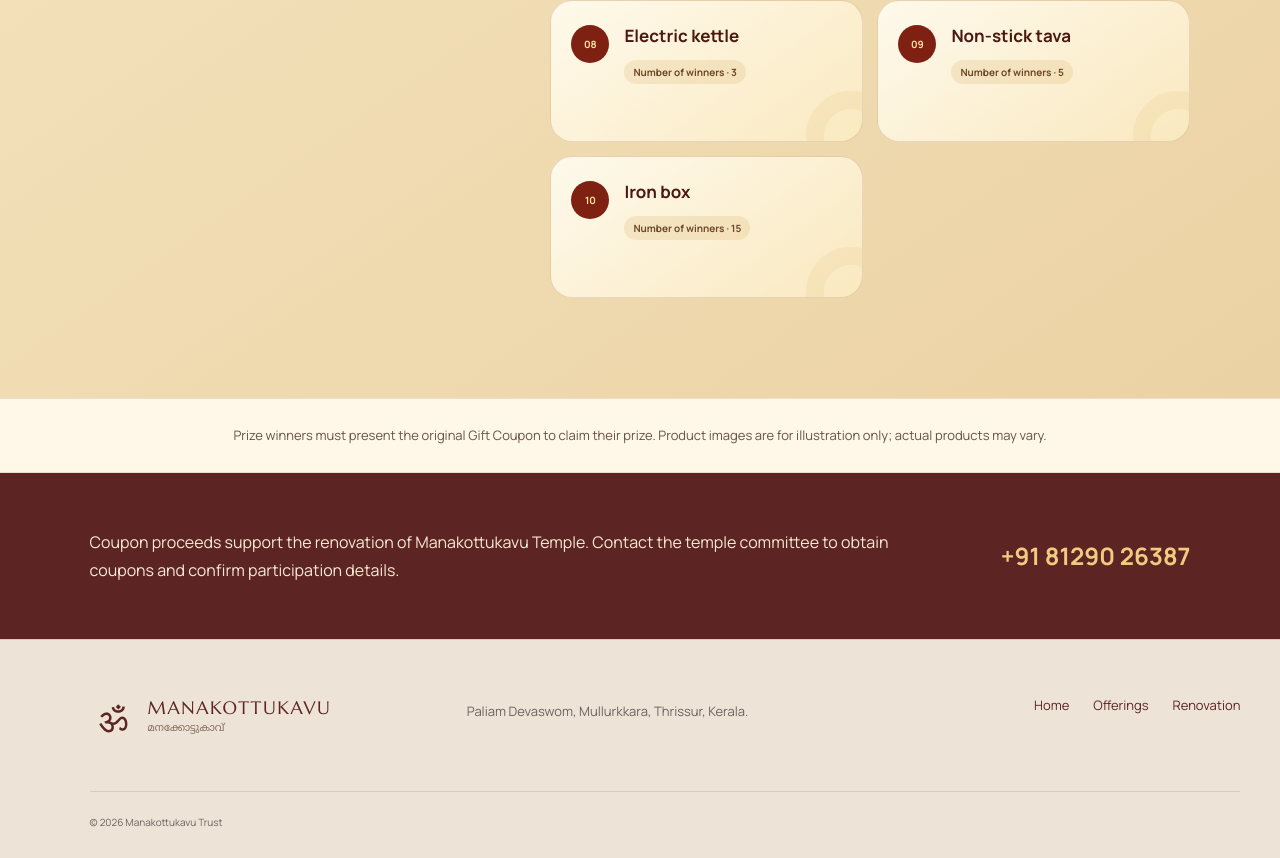
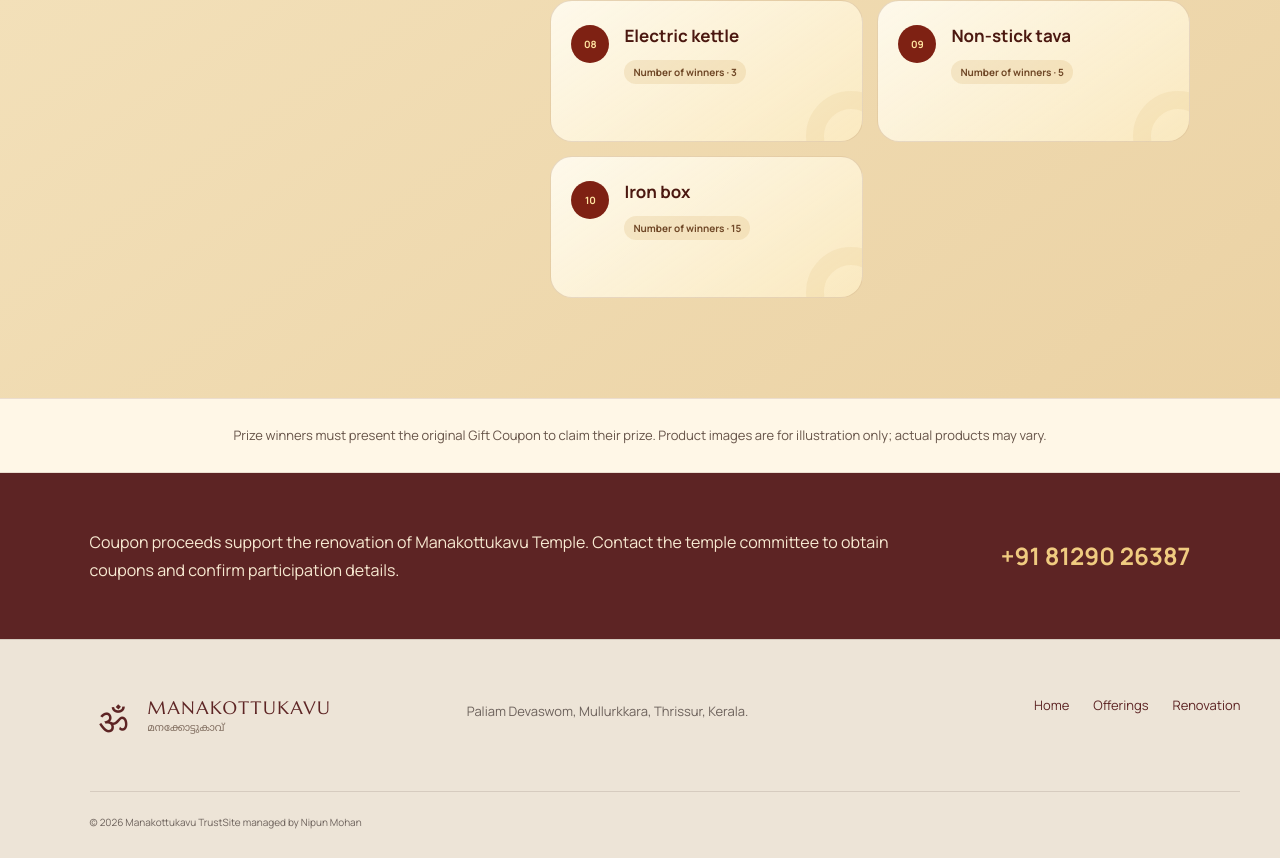
Before and after one commit to nipun-mohan/manakottukavu-temple, a Next.js app: page /gift-coupon in a window 1280 px wide. Shown: the part 1502-2360 px from the top of the page. Built offline with nearby package versions, Linux system fonts and the light colour scheme.

Commit message:
Add site management credit

```diff
--- a/app/gift-coupon/page.tsx
+++ b/app/gift-coupon/page.tsx
@@ -38,6 +38,6 @@ export default function GiftCouponPage() {
 
     <section className="gift-terms"><p><L en="Prize winners must present the original Gift Coupon to claim their prize. Product images are for illustration only; actual products may vary." ml="സമ്മാനാർഹർ സമ്മാനം ഏറ്റുവാങ്ങാൻ യഥാർത്ഥ സമ്മാന കൂപ്പൺ നിർബന്ധമായും ഹാജരാക്കണം. ഉൽപ്പന്ന ചിത്രങ്ങൾ സൂചനയ്ക്കായി മാത്രം; യഥാർത്ഥ ഉൽപ്പന്നങ്ങളിൽ വ്യത്യാസമുണ്ടാകാം."/></p></section><section className="gift-note"><p><L en="Coupon proceeds support the renovation of Manakottukavu Temple. Contact the temple committee to obtain coupons and confirm participation details." ml="കൂപ്പൺ വരുമാനം മനക്കോട്ടുകാവ് ക്ഷേത്ര പുനരുദ്ധാരണത്തിന് വിനിയോഗിക്കും. കൂപ്പൺ ലഭിക്കാനും പങ്കാളിത്ത വിവരങ്ങൾ ഉറപ്പാക്കാനും ക്ഷേത്ര സമിതിയെ ബന്ധപ്പെടുക."/></p><a href="tel:+918129026387">+91 81290 26387</a></section>
 
-    <footer><a className="brand" href="/"><span className="brand-mark" aria-hidden="true">ॐ</span><span><b>MANAKOTTUKAVU</b><small>മനക്കോട്ടുകാവ്</small></span></a><p><L en="Paliam Devaswom, Mullurkkara, Thrissur, Kerala." ml="പാലിയം ദേവസ്വം, മുള്ളൂർക്കര, തൃശ്ശൂർ, കേരളം."/></p><div><a href="/"><L en="Home" ml="ഹോം"/></a><a href="/#offerings"><L en="Offerings" ml="വഴിപാടുകൾ"/></a><a href="/renovation"><L en="Renovation" ml="പുനരുദ്ധാരണം"/></a></div><small>© {new Date().getFullYear()} Manakottukavu Trust</small></footer>
+    <footer><a className="brand" href="/"><span className="brand-mark" aria-hidden="true">ॐ</span><span><b>MANAKOTTUKAVU</b><small>മനക്കോട്ടുകാവ്</small></span></a><p><L en="Paliam Devaswom, Mullurkkara, Thrissur, Kerala." ml="പാലിയം ദേവസ്വം, മുള്ളൂർക്കര, തൃശ്ശൂർ, കേരളം."/></p><div><a href="/"><L en="Home" ml="ഹോം"/></a><a href="/#offerings"><L en="Offerings" ml="വഴിപാടുകൾ"/></a><a href="/renovation"><L en="Renovation" ml="പുനരുദ്ധാരണം"/></a></div><small className="footer-bottom"><span>© {new Date().getFullYear()} Manakottukavu Trust</span><span>Site managed by Nipun Mohan</span></small></footer>
   </main>;
 }
```
